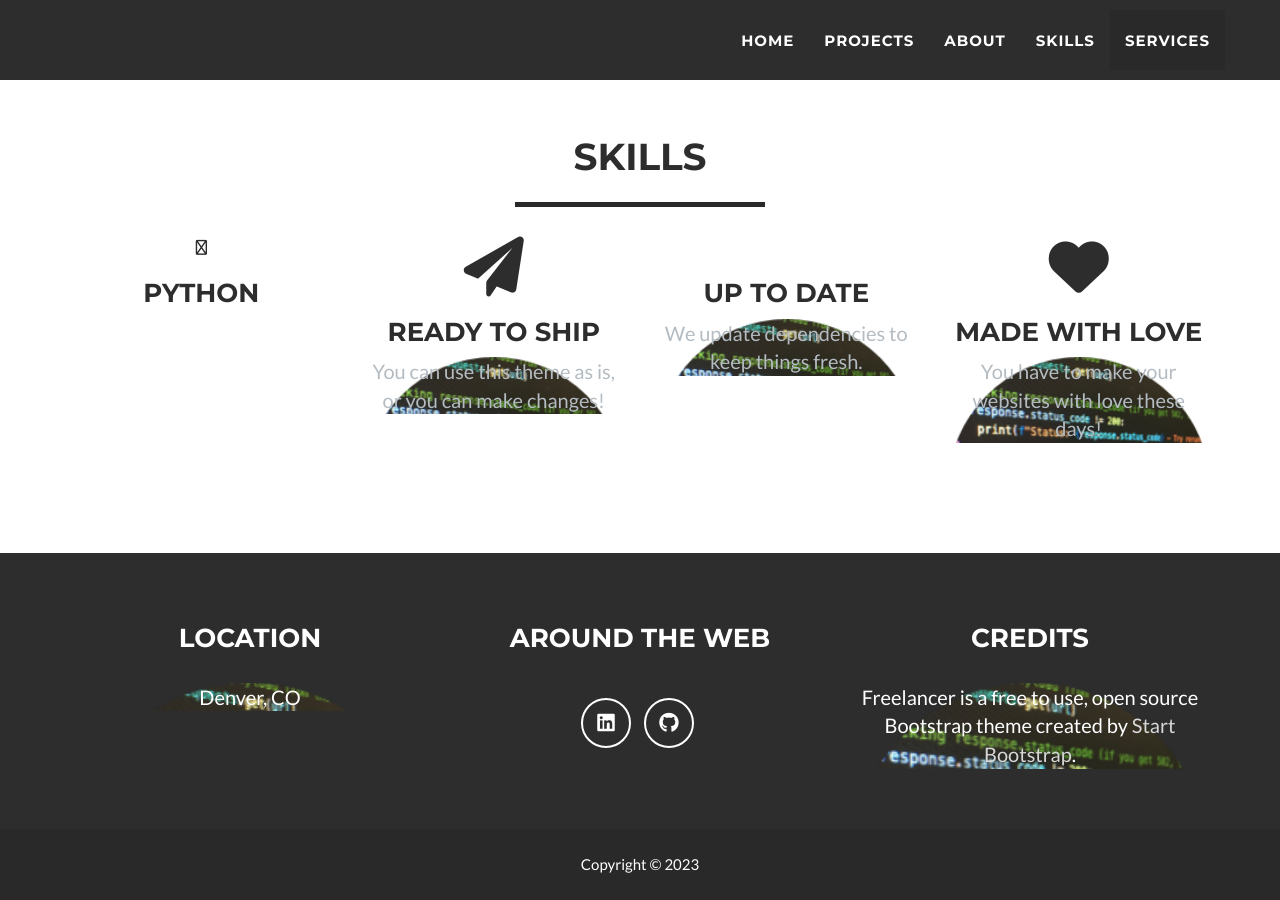
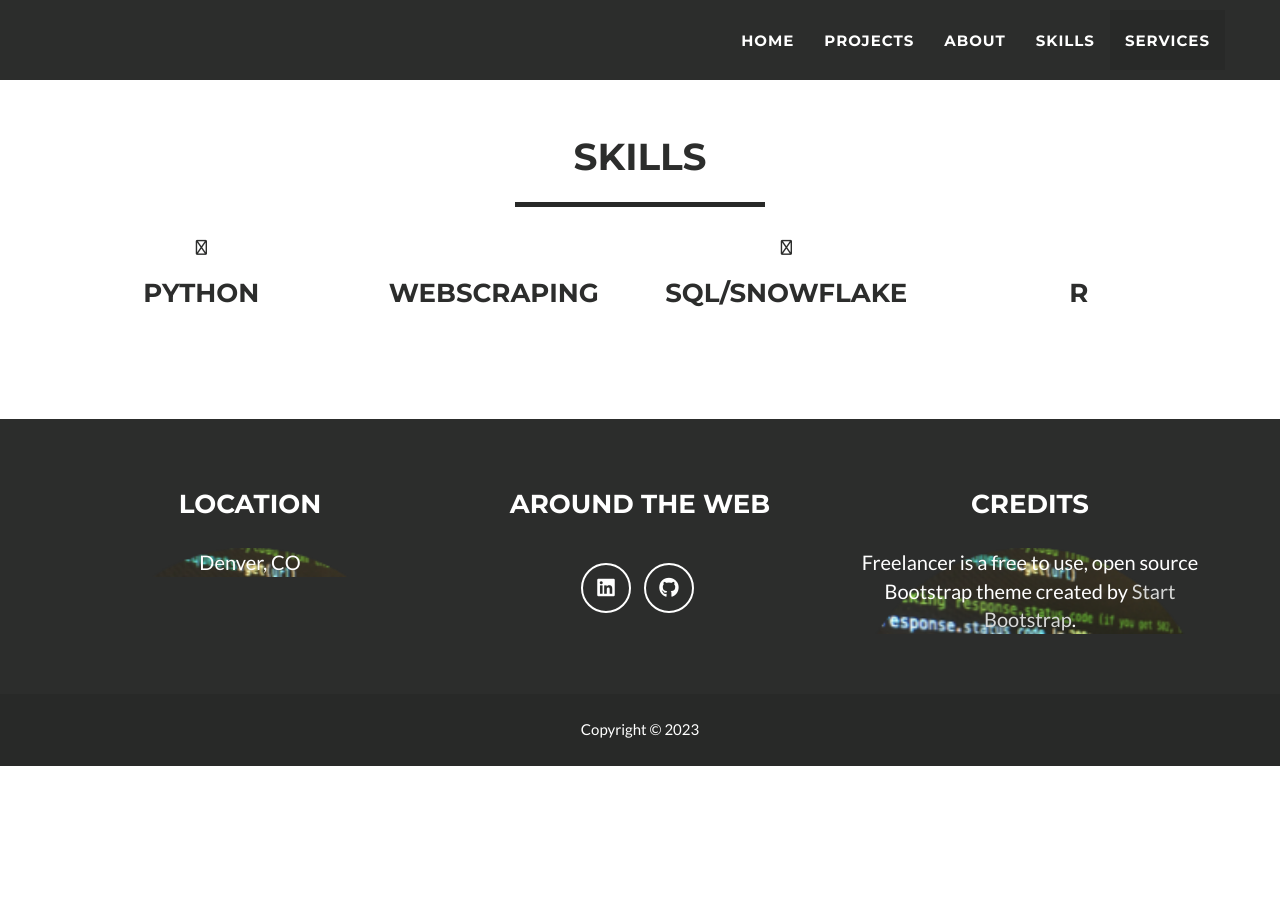
Before and after one commit to brf217/brf217.github.io, a Jekyll site: the page built from _posts/2014-07-18-project-1.markdown, in a window 1280 px wide and 900 px high, scrolled down 2686 px. Built offline with Jekyll 4.4.1, drawn with Linux system fonts in a browser that asks for light colours; after the commit the page ends 3452 px from its top, so only the background shows below that.

Commit message:
Update services.html

```diff
--- a/_includes/services.html
+++ b/_includes/services.html
@@ -17,23 +17,20 @@
             </div>
             <div class="col-lg-3 col-md-6 text-center">
                 <div class="service-box">
-                    <i class="fa fa-4x fa-paper-plane wow bounceIn text-primary" data-wow-delay=".1s"></i>
-                    <h3>Ready to Ship</h3>
-                    <p class="text-muted">You can use this theme as is, or you can make changes!</p>
+                    <i class="fa-regular fa-browsers"></i>
+                    <h3>Webscraping</h3>
                 </div>
             </div>
             <div class="col-lg-3 col-md-6 text-center">
                 <div class="service-box">
-                    <i class="fa fa-4x fa-newspaper-o wow bounceIn text-primary" data-wow-delay=".2s"></i>
-                    <h3>Up to Date</h3>
-                    <p class="text-muted">We update dependencies to keep things fresh.</p>
+                    <i class="fa-regular fa-sitemap"></i>
+                    <h3>SQL/Snowflake</h3>
                 </div>
             </div>
             <div class="col-lg-3 col-md-6 text-center">
                 <div class="service-box">
-                    <i class="fa fa-4x fa-heart wow bounceIn text-primary" data-wow-delay=".3s"></i>
-                    <h3>Made with Love</h3>
-                    <p class="text-muted">You have to make your websites with love these days!</p>
+                    <i class="fa-regular fa-brackets-curly"></i>
+                    <h3>R</h3>
                 </div>
             </div>
         </div>
```
